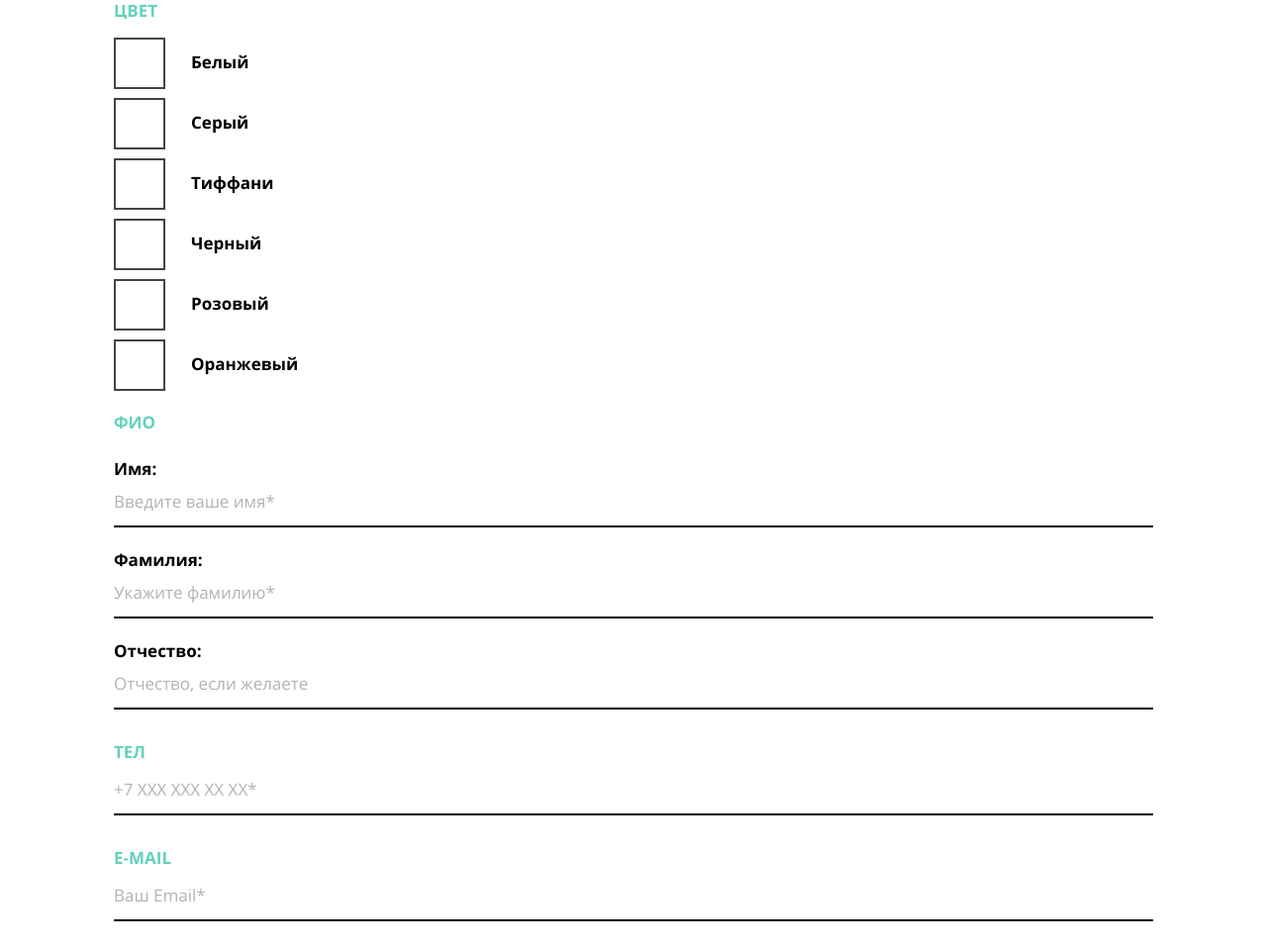
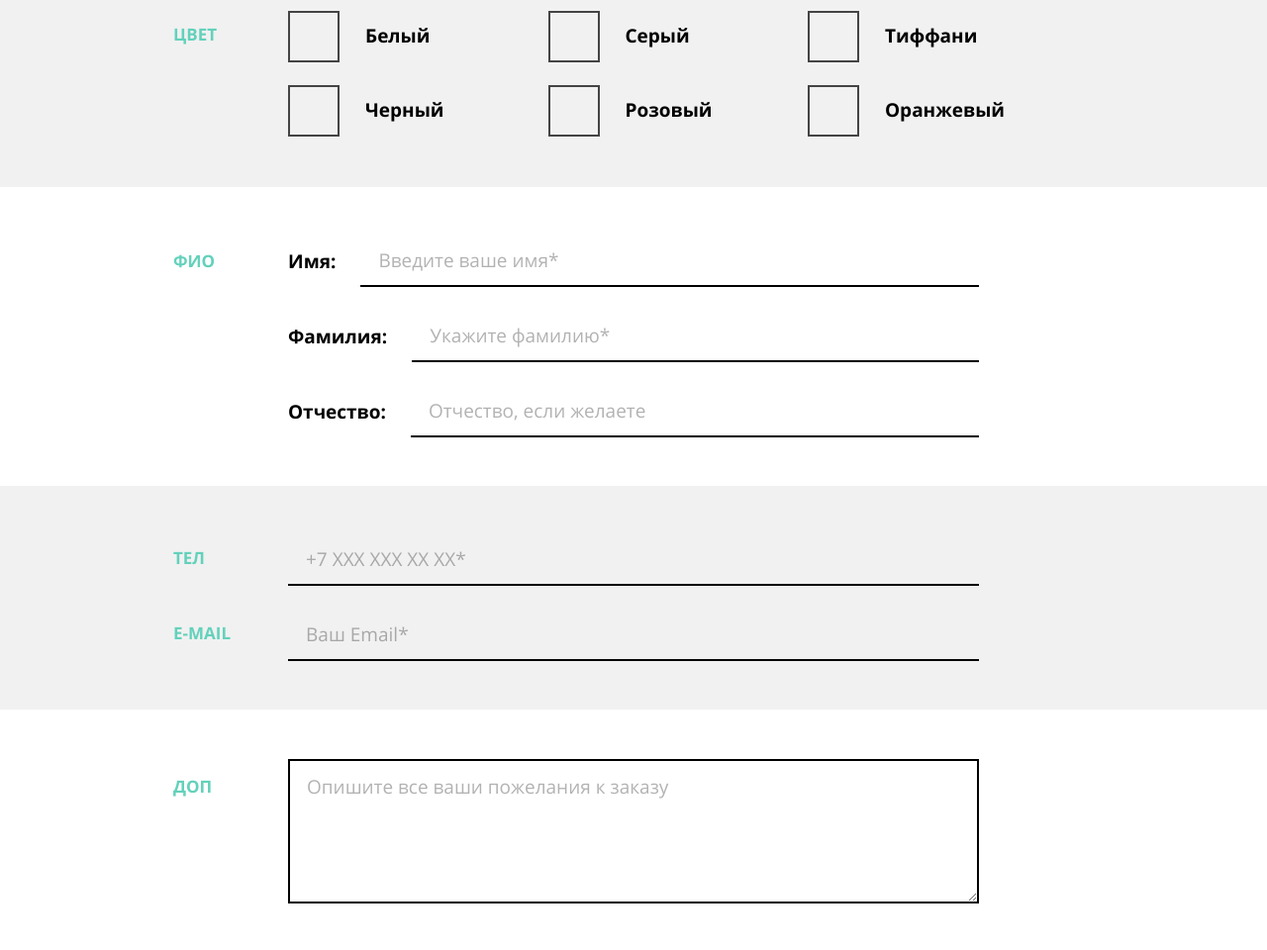
Before and after one commit to htmlacademy-adaptive/1756717-mishka-27, a website: page source/form.html in a window 1280 px wide. Shown: the part 799-1759 px from the top of the page at 99% size. Drawn offline with nearby package versions, Linux system fonts and the light colour scheme; files that its build step writes are made by us from their sources.

Commit message:
Добавляет планшетную и десктопную версии формы

```diff
--- a/source/form.html
+++ b/source/form.html
@@ -103,11 +103,11 @@
             </div>
           </div>
         </fieldset>
-        <fieldset class="form__group">
+        <fieldset class="form__group form__group--checkbox">
           <div class="container">
-            <div class="form__wrapper">
+            <div class="form__wrapper form__wrapper--checkbox">
               <h2 class="form__title">Цвет</h2>
-              <ul class="form__list">
+              <ul class="form__list form__list--checkbox">
                 <li class="form__item form__item--large-indent">
                   <label class="form__control">
                     <input class="visually-hidden form__control-input form__control-input--checkbox" type="checkbox"
@@ -186,10 +186,8 @@
         </fieldset>
         <fieldset class="form__group form__group--small-indent">
           <div class="container">
-            <div class="form__wrapper">
             <h2 class="visually-hidden">Контактные данные</h2>
-              <div class="form__item-wrapper">
-                <div class="form__item form__item--medium-indent">
+            <div class="form__item form__item--medium-indent form__wrapper">
               <label class="form__title form__title--smallest-indent" for="user-phone">Тел</label>
               <div class="form__input-wrapper">
                 <input class="form__input input" type="tel" id="user-phone" name="user-phone"
@@ -199,11 +197,11 @@
                 </svg>
               </div>
             </div>
-                <div class="form__item">
+            <div class="form__item form__item--medium-indent form__wrapper">
               <label class="form__title form__title--smallest-indent" for="user-email">E-mail</label>
               <div class="form__input-wrapper">
-                    <input class="form__input input" type="email" id="user-email" name="user-email"
-                      placeholder="Ваш Email*" required>
+                <input class="form__input input" type="email" id="user-email" name="user-email" placeholder="Ваш Email*"
+                  required>
                 <svg class="form__input-img" aria-hidden="true" focusable="false" width="32" height="21">
                   <use xlink:href="img/sprite.svg#icon-email"></use>
                 </svg>
--- a/source/sass/blocks/form.scss
+++ b/source/sass/blocks/form.scss
@@ -2,6 +2,10 @@
 
 .form {
   padding: 0 0 55px 0;
+
+  @media (min-width: var.$tablet-width) {
+    padding: 0 0 48px 0;
+  }
 }
 
 .form__group {
@@ -9,12 +13,42 @@
   padding: 0;
   border: none;
 
+  &:last-of-type {
+    margin: 0 0 12px 0;
+
+    @media (min-width: var.$tablet-width) {
+      margin: 0;
+    }
+  }
+
+  &:nth-child(even) {
+    @media (min-width: var.$tablet-width) {
+      background-color: var.$white-smoke;
+    }
+  }
+
+  @media (min-width: var.$tablet-width) {
+    margin: 0 0 15px 0;
+    padding: 50px 0;
+  }
+
+  &--checkbox {
+    @media (min-width: var.$tablet-width) {
+      margin: 0;
+      padding: 50px 0 67px 0;
+    }
+  }
+
   &--small-indent {
     margin: 0 0 35px 0;
-  }
 
-  &:last-of-type {
-    margin: 0 0 12px 0;
+    @media (min-width: var.$tablet-width) {
+      margin: 0;
+    }
+
+    @media (min-width: var.$desktop-width) {
+      padding: 49px 0;
+    }
   }
 }
 
@@ -44,14 +78,52 @@
 
   &--medium-indent {
     margin: 0 0 30px 0;
+
+    @media (min-width: var.$tablet-width) {
+      margin: 18px 0 0 0;
+    }
   }
 
   &--small-indent {
     margin: 0 0 20px 0;
+
+    @media (min-width: var.$tablet-width) {
+      margin: 20px 0 0 0;
+    }
   }
 
   &--smallest-indent {
     margin: 0 0 6px 0;
+
+    @media (min-width: var.$tablet-width) {
+      margin: 16px 0 0 0;
+    }
+  }
+
+  @media (min-width: var.$desktop-width) {
+    grid-column: 2 / 3;
+  }
+}
+
+.form__wrapper {
+  @media (min-width: var.$tablet-width) {
+    display: grid;
+    grid-template-columns: 168px 1fr;
+  }
+
+  @media (min-width: var.$desktop-width) {
+    grid-template-columns: 60px 116px 1fr;
+    max-width: 874px;
+  }
+
+  &--checkbox {
+    @media (min-width: var.$tablet-width) {
+      margin: 17px 0 0 0;
+    }
+
+    @media (min-width: var.$tablet-width) {
+      max-width: 900px;
+    }
   }
 }
 
@@ -59,6 +131,19 @@
   margin: 0;
   padding: 0;
   list-style: none;
+
+  &--checkbox {
+    @media (min-width: var.$tablet-width) {
+      display: grid;
+      grid-template-columns: repeat(2, 1fr);
+      gap: 55px 25px;
+    }
+
+    @media (min-width: var.$desktop-width) {
+      grid-template-columns: repeat(3, 1fr);
+      gap: 55px 80px;
+    }
+  }
 }
 
 .form__control-description {
@@ -66,6 +151,10 @@
   font-size: 17px;
   line-height: 18px;
   color: var.$black;
+
+  @media (min-width: var.$tablet-width) {
+    font-size: 19px;
+  }
 }
 
 .form__control {
@@ -81,22 +170,51 @@
 .form__item {
   &:not(:last-child) {
     margin: 0 0 24px 0;
+
+    @media (min-width: var.$tablet-width) {
+      margin: 0 0 54px 0;
+    }
   }
 
   &--input {
     display: flex;
     flex-direction: column;
+
+    &:not(:last-child) {
+      @media (min-width: var.$tablet-width) {
+        margin: 0 0 24px 0;
+      }
+    }
+
+    @media (min-width: var.$tablet-width) {
+      flex-direction: row;
+      align-items: center;
+    }
+
+    .form__label {
+      @media (min-width: var.$tablet-width) {
+        margin: 0 25px 0 0;
+      }
+    }
   }
 
   &--large-indent {
     &:not(:last-child) {
       margin: 0 0 42px 0;
+
+      @media (min-width: var.$tablet-width) {
+        margin: 0;
+      }
     }
   }
 
   &--medium-indent {
     &:not(:last-child) {
       margin: 0 0 35px 0;
+
+      @media (min-width: var.$tablet-width) {
+        margin: 0 0 24px 0;
+      }
     }
   }
 }
@@ -106,6 +224,10 @@
   font-size: 17px;
   line-height: 18px;
   color: var.$black;
+
+  @media (min-width: var.$tablet-width) {
+    font-size: 19px;
+  }
 }
 
 .form__control-mark {
@@ -226,21 +348,45 @@
 .form__input-img {
   position: absolute;
   top: 50%;
-  right: 0;
+  right: 6px;
   transform: translateY(-50%);
   color: rgba(var.$black, 0.2);
+
+  @media (min-width: var.$tablet-width) {
+    right: 24px;
+  }
+
+  @media (min-width: var.$desktop-width) {
+    right: 5px;
+  }
 }
 
 .form__button-wrapper {
   display: flex;
   flex-direction: column;
+
+  @media (min-width: var.$tablet-width) {
+    flex-direction: row;
+    justify-content: space-between;
+    align-items: center;
+  }
+
+  @media (min-width: var.$desktop-width) {
+    max-width: 700px;
+    margin: 0 auto;
+  }
 }
 
 .form__button {
   width: 100%;
   padding: 16px 15px 16px 15px;
+  margin: 0 10px 0 0;
   font-size: 17px;
   line-height: 16px;
+
+  @media (min-width: var.$tablet-width) {
+    max-width: 230px;
+  }
 }
 
 .form__comment {
@@ -248,4 +394,11 @@
   font-size: 14px;
   line-height: 16px;
   order: -1;
+
+  @media (min-width: var.$tablet-width) {
+    margin: 0;
+    font-size: 17px;
+    line-height: 30px;
+    order: unset;
+  }
 }
--- a/source/sass/blocks/input.scss
+++ b/source/sass/blocks/input.scss
@@ -8,6 +8,7 @@
   border: none;
   color: var.$charcoal;
   border-bottom: 2px solid var.$black;
+  background-color: var.$transparent;
   transition: 0.3s ease-out;
 
   &::placeholder {
@@ -21,4 +22,9 @@
   &:active {
     border-color: var.$downy;
   }
+
+  @media (min-width: var.$tablet-width) {
+    padding: 12px 35px 12px 18px;
+    font-size: 19px;
+  }
 }
--- a/source/sass/blocks/order-form.scss
+++ b/source/sass/blocks/order-form.scss
@@ -9,8 +9,10 @@
   background-color: var.$snow;
 
   @media (min-width: var.$tablet-width) {
-    min-height: 226px;
-    margin: 0 0 54px 0;
+    min-height: 166px;
+    align-items: unset;
+    margin: 0 0 60px 0;
+    padding: 30px 0 0 0;
     position: relative;
 
     &::after {
@@ -30,13 +32,12 @@
     &::after {
       height: 34px;
       bottom: -14px;
-      background-image: url("../img/sprite.svg#hero-mask-desktop");
     }
   }
 
   @media (min-width: var.$desktop-width) {
-    min-height: 272px;
-    margin: 0 0 99px 0;
+    min-height: 196px;
+    margin: 0 0 110px 0;
 
     &::after {
       bottom: -11px;
@@ -51,7 +52,7 @@
 }
 
 .order-form__title {
-  margin: 5px 0;
+  margin: 15px 0;
   font-weight: 700;
   font-size: 27px;
   line-height: 30px;
@@ -76,7 +77,7 @@
   line-height: 24px;
 
   @media (min-width: var.$tablet-width) {
-    margin: 0 auto 63px auto;
+    margin: 0 auto 32px auto;
     padding: 0 50px;
     font-size: 17px;
     line-height: 30px;
@@ -84,7 +85,7 @@
 
   @media (min-width: var.$desktop-width) {
     max-width: 725px;
-    margin: 0 auto 63px auto;
+    margin: 0 auto 30px auto;
     padding: 0 0 0 11px;
   }
 }
```
Also changed, not shown: source/img/icons/hero-mask-desktop.svg. Lines whose indentation alone changed are shown as unchanged.
